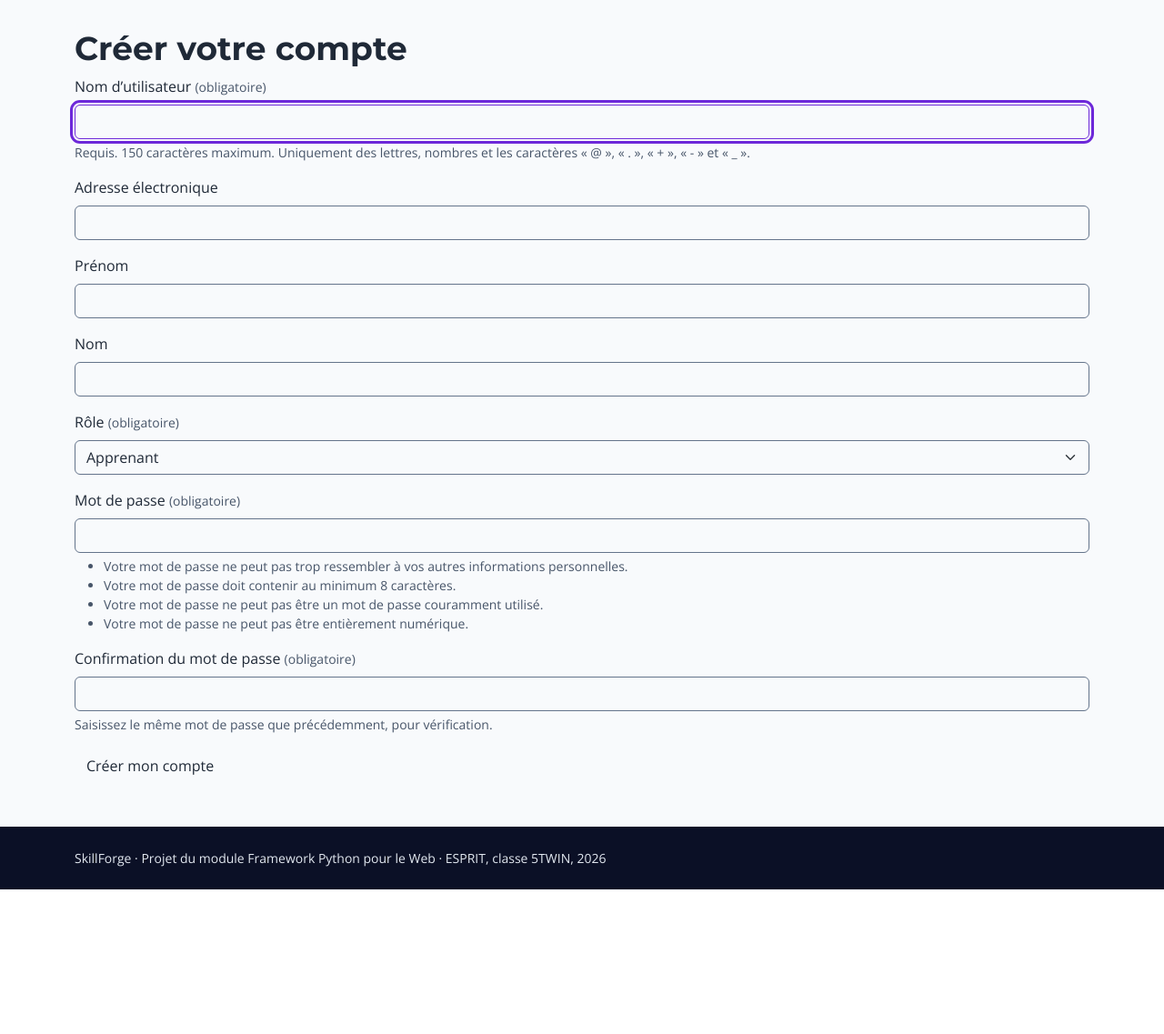
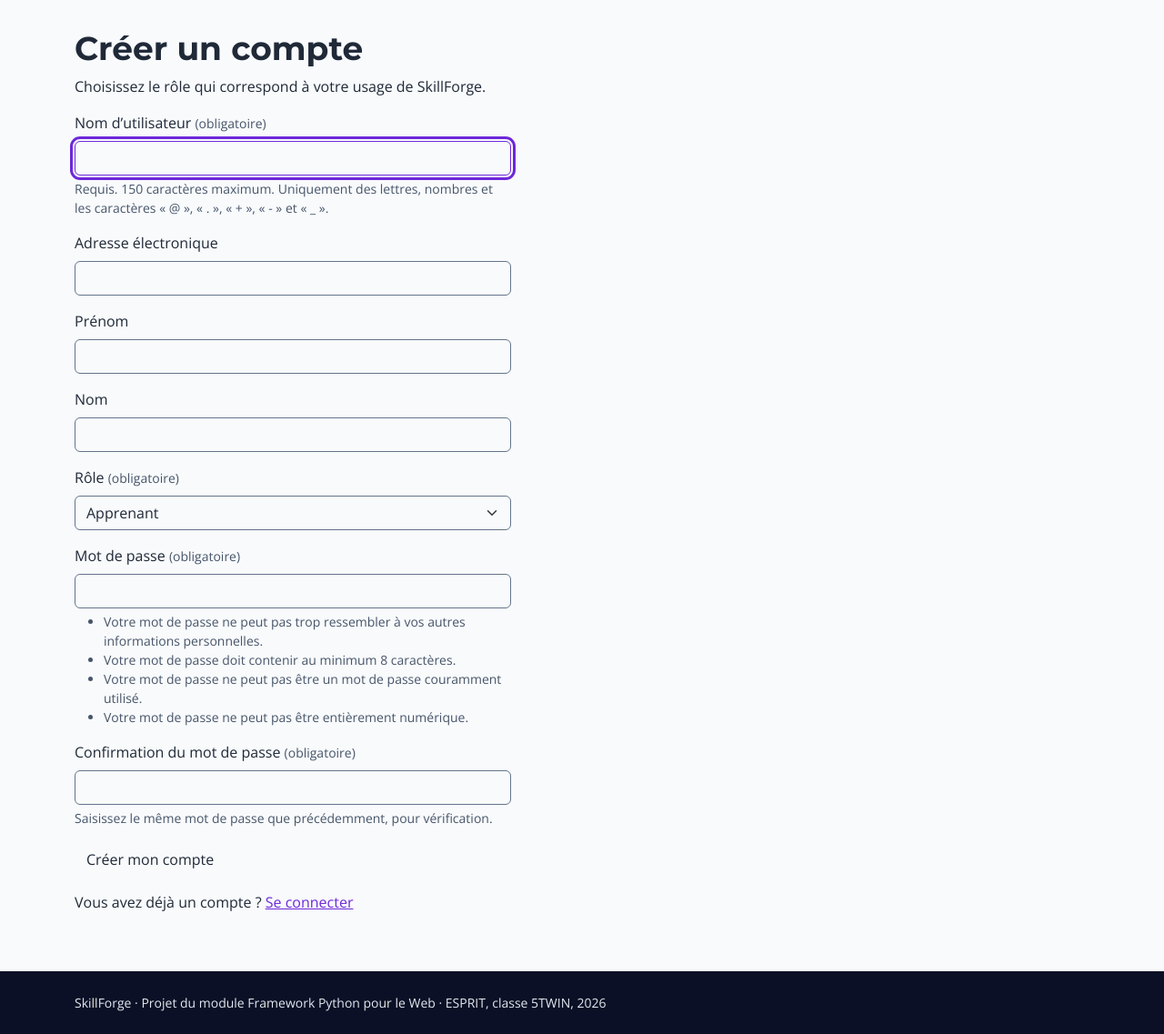
Before and after one commit to waeldaagi/Skill-Forge-Legends, a Django app: page /comptes/inscription/ in a window 1280 px wide. Shown: the part 67-1204 px from the top of the page at 91% size. Before the commit the page ends 1045 px from the top, so only its background shows below. Run offline with Django 5.2, Linux system fonts and the light colour scheme; parts of the project's set-up code (start-up, migrations or seed data) failed here and were passed over; some libraries are stand-ins or nearby versions.

Commit message:
fix(accounts): rend linscription accessible
Co-authored-by: Copilot <223556219+Copilot@users.noreply.github.com>

```diff
--- a/accounts/templates/accounts/login.html
+++ b/accounts/templates/accounts/login.html
@@ -11,5 +11,9 @@
     <input type="hidden" name="next" value="{{ next }}">
     <button type="submit" class="btn btn-primary">Se connecter</button>
   </form>
+  <p class="mt-3">
+    Vous n’avez pas encore de compte ?
+    <a href="{% url 'accounts:register' %}">Créer un compte</a>
+  </p>
 </div>
 {% endblock %}
--- a/accounts/templates/accounts/register.html
+++ b/accounts/templates/accounts/register.html
@@ -1,10 +1,19 @@
 {% extends "base.html" %}
+
 {% block title %}Créer un compte · SkillForge{% endblock %}
+
 {% block content %}
-<h1>Créer votre compte</h1>
-<form method="post" class="sf-form" novalidate>
-  {% csrf_token %}
-  {{ form }}
-  <button class="btn sf-btn-primary" type="submit">Créer mon compte</button>
-</form>
+<div class="sf-narrow">
+  <h1>Créer un compte</h1>
+  <p>Choisissez le rôle qui correspond à votre usage de SkillForge.</p>
+  <form method="post" novalidate>
+    {% csrf_token %}
+    {{ form }}
+    <button class="btn sf-btn-primary" type="submit">Créer mon compte</button>
+  </form>
+  <p class="mt-3">
+    Vous avez déjà un compte ?
+    <a href="{% url 'accounts:login' %}">Se connecter</a>
+  </p>
+</div>
 {% endblock %}
```
Also changed, not shown: accounts/tests/test_views.py (+31 -0 lines).
